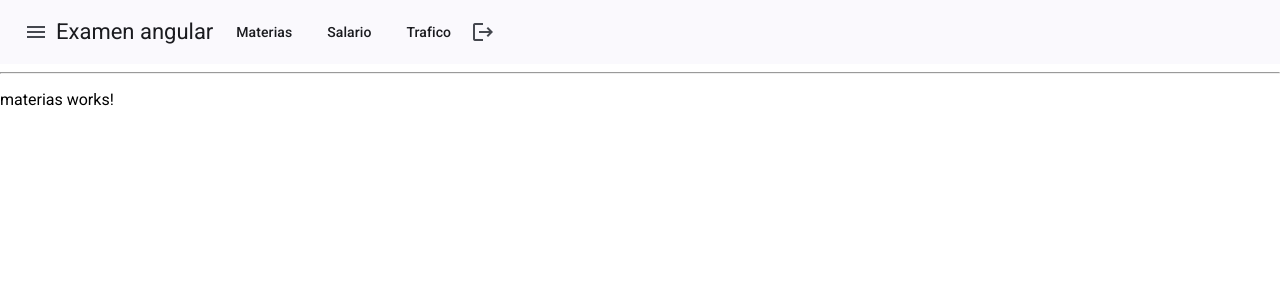
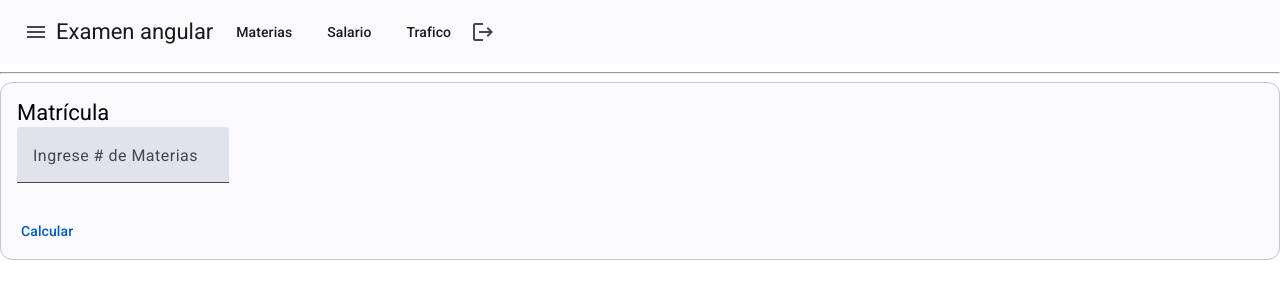
Before and after one commit to germanval/ang, an Angular app: page /principal/materias in a window 1280 px wide. Shown: the top 300 px of the page. Built offline with nearby package versions, Linux system fonts and the light colour scheme.

Commit message:
pregunta 3 terminada

```diff
--- a/src/app/principal/materias/materias.component.html
+++ b/src/app/principal/materias/materias.component.html
@@ -1 +1,20 @@
-<p>materias works!</p>
+<mat-card appearance="outlined">
+    <mat-card-header>
+      <mat-card-title>Matrícula</mat-card-title>
+    </mat-card-header>
+
+    <mat-card-content>
+      <mat-form-field class="example-form-field">
+        <mat-label>Ingrese # de Materias</mat-label>
+        <input matInput type="number" #materias>
+      </mat-form-field>
+    </mat-card-content>
+
+    <mat-card-actions>
+      <button mat-button (click)="calcular(materias.value)">Calcular</button>
+    </mat-card-actions>
+
+    <mat-card-content *ngIf="matricula !== null">
+      <h3>Total: {{ matricula | currency}}</h3>
+    </mat-card-content>
+  </mat-card>
--- a/src/app/principal/materias/materias.component.ts
+++ b/src/app/principal/materias/materias.component.ts
@@ -1,13 +1,33 @@
 import { Component } from '@angular/core';
 import { MaterialModule } from '../../angular-material/material/material.module';
+import { CommonModule } from '@angular/common';
 
 @Component({
   selector: 'app-materias',
   standalone: true,
-  imports: [MaterialModule],
+  imports: [MaterialModule,CommonModule],
   templateUrl: './materias.component.html',
   styleUrl: './materias.component.css'
 })
 export class MateriasComponent {
 
+  matricula: number | null = null;
+  costo: number = 520;
+
+  calcular(materias: string): void {
+    const nummat = parseInt(materias, 10);
+
+    if (isNaN(nummat) || nummat < 0) {
+      this.matricula = null;
+      return;
+    }
+
+    let total = nummat * this.costo;
+
+    if (nummat > 5) {
+      total = total * 0.90; // Aplicar 10% de descuento
+    }
+
+    this.matricula = total;
+  }
 }
```
